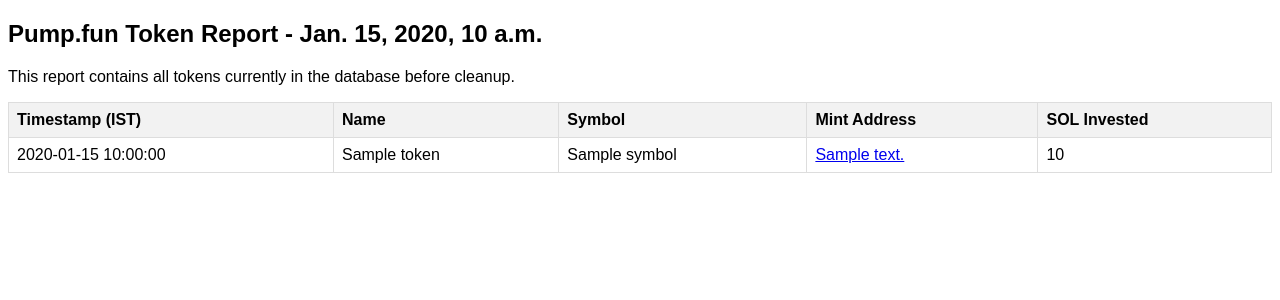
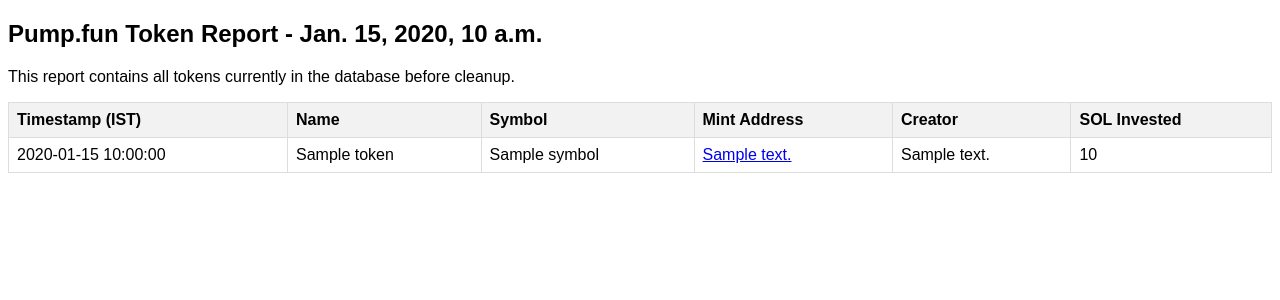
Before and after one commit to vigneshvetrivel8/pump-fun-django-app-2, a Django app: template pumplistener/templates/pumplistener/email_report.html in a window 1280 px wide. Shown: the top 300 px of the page. Run offline with Django 5.2, Linux system fonts and the light colour scheme; the template is opened without the code that fills it: most values are stand-ins (such as "Sample title", 1, 10 or a date in 2020); data that the repository does not hold is empty.

Commit message:
feat: Creator added to Mail Report

```diff
--- a/pumplistener/templates/pumplistener/email_report.html
+++ b/pumplistener/templates/pumplistener/email_report.html
@@ -19,6 +19,7 @@
                 <th>Name</th>
                 <th>Symbol</th>
                 <th>Mint Address</th>
+                <th>Creator</th>
                 <th>SOL Invested</th>
             </tr>
         </thead>
@@ -29,6 +30,7 @@
                 <td>{{ token.name }}</td>
                 <td>{{ token.symbol }}</td>
                 <td><a href="{{ token.pump_fun_link }}">{{ token.mint_address }}</a></td>
+                <td>{{ token.creator_address }}</td>
                 <td>{{ token.sol_amount }}</td>
             </tr>
             {% endfor %}
```
